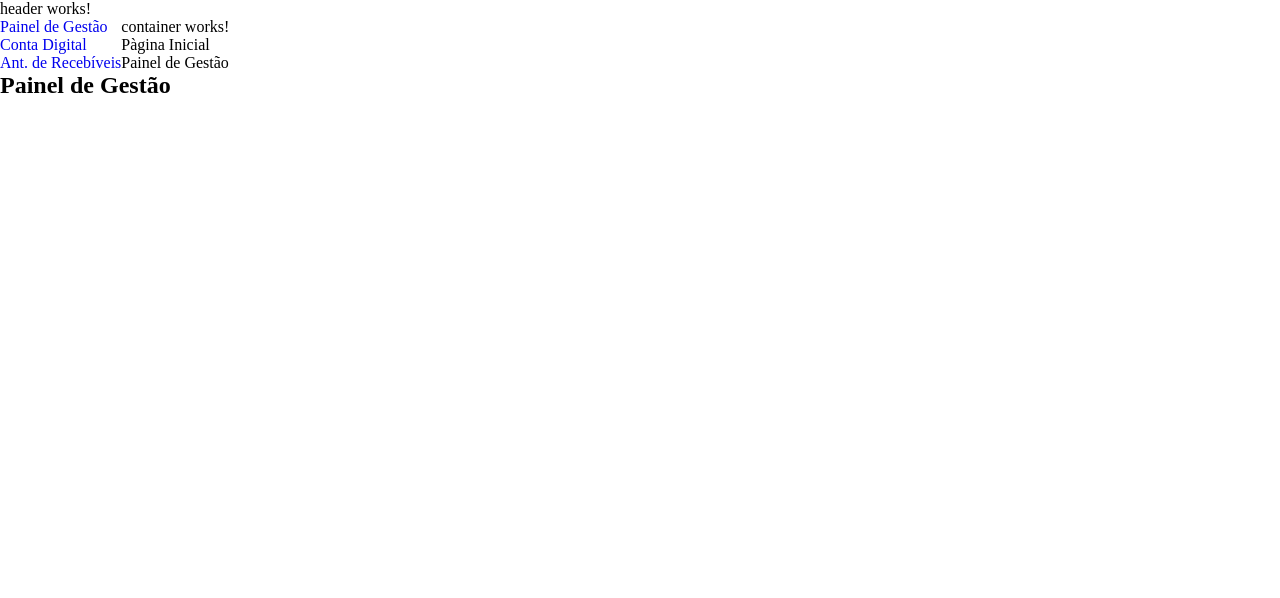
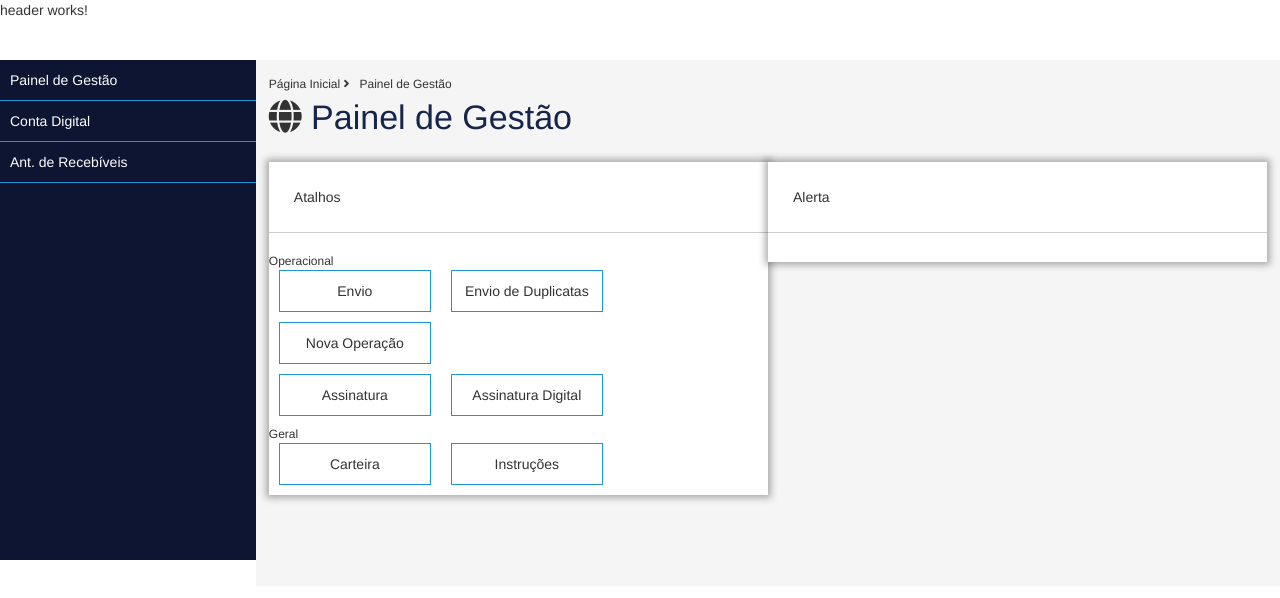
Before and after one commit to silvanoamaral/painel-gestao, an Angular app: page / in a window 1280 px wide. Shown: the top 598 px of the page. Built offline with nearby package versions, Linux system fonts and the light colour scheme.

Commit message:
desenvolvendo layout

```diff
--- a/src/app/app.component.html
+++ b/src/app/app.component.html
@@ -1,5 +1,4 @@
 <app-header class="header"></app-header>
-<app-menu class="navbar"></app-menu>
-<app-container class="container"></app-container>
+<app-menu class="navbar container"></app-menu>
 
 <router-outlet></router-outlet>
--- a/src/app/components/breadcrumb/breadcrumb.component.ts
+++ b/src/app/components/breadcrumb/breadcrumb.component.ts
@@ -4,7 +4,7 @@ import { Component, Input } from '@angular/core';
   selector: 'app-breadcrumb',
   template: `
     <ul>
-      <li>Pàgina Inicial</li>
+      <li>Página Inicial <span class="fa fa-angle-right"></span></li>
       <li>{{ page }}</li>
     </ul>
   `
--- a/src/app/page/ant-recebiveis/ant-recebiveis.component.ts
+++ b/src/app/page/ant-recebiveis/ant-recebiveis.component.ts
@@ -3,8 +3,12 @@ import { Component, Input } from '@angular/core';
 @Component({
   selector: 'app-ant-recebiveis',
   template: `
-    <app-breadcrumb [page]="page" class="breadcrumb"></app-breadcrumb>
-    <h2 class="title">Ant. de Recebíveis</h2>
+    <div class="container content">
+      <div class="content__top">
+        <app-breadcrumb [page]="page" class="breadcrumb"></app-breadcrumb>
+        <h2 class="title">Ant. de Recebíveis</h2>
+      </div>
+    </div>
   `
 })
 export class AntRecebiveisComponent {
--- a/src/app/page/conta-digital/conta-digital.component.ts
+++ b/src/app/page/conta-digital/conta-digital.component.ts
@@ -3,8 +3,12 @@ import { Component, Input } from '@angular/core';
 @Component({
   selector: 'app-conta-digital',
   template: `
-    <app-breadcrumb [page]="page" class="breadcrumb"></app-breadcrumb>
-    <h2 class="title">Conta Digital</h2>
+    <div class="container content">
+      <div class="content__top">
+        <app-breadcrumb [page]="page" class="breadcrumb"></app-breadcrumb>
+        <h2 class="title">Conta Digital</h2>
+      </div>
+    </div>
   `
 })
 export class ContaDigitalComponent {
--- /dev/null
+++ b/src/app/page/painel-gestao/painel-gestao.component.html
@@ -0,0 +1,37 @@
+<div class="container content">
+    <div class="content__top">
+        <app-breadcrumb [page]="page" class="breadcrumb"></app-breadcrumb>
+
+        <h2 class="title">
+            <i class="fa fa-globe"></i>
+            Painel de Gestão
+        </h2>
+    </div>
+    <div class="content__bottom">
+        <div class="cart atalhos">
+            <h3>Atalhos</h3>
+            <div class="cart__box">
+                <p>Operacional</p>
+                <div class="cart__box--grid">
+                    <span>Envio</span>
+                    <span>Envio de Duplicatas</span>
+                    <span>Nova Operação</span>
+                </div>
+                <div class="cart__box--grid">
+                    <span>Assinatura</span>
+                    <span>Assinatura Digital</span>
+                </div>
+            </div>
+            <div class="cart__box">
+                <p>Geral</p>
+                <div class="cart__box--grid">
+                    <span>Carteira</span>
+                    <span>Instruções</span>
+                </div>
+            </div>
+        </div>
+        <div class="cart alerta">
+            <h3>Alerta</h3>
+        </div>
+    </div>
+</div>
--- a/src/app/page/painel-gestao/painel-gestao.component.ts
+++ b/src/app/page/painel-gestao/painel-gestao.component.ts
@@ -2,10 +2,7 @@ import { Component } from '@angular/core';
 
 @Component({
   selector: 'app-painel-gestao',
-  template: `
-    <app-breadcrumb [page]="page" class="breadcrumb"></app-breadcrumb>
-    <h2 class="title">Painel de Gestão</h2>
-  `
+  templateUrl: './painel-gestao.component.html'
 })
 export class PainelGestaoComponent {
   page = 'Painel de Gestão';
--- a/src/index.html
+++ b/src/index.html
@@ -2,11 +2,17 @@
 <html lang="en">
 <head>
   <meta charset="utf-8">
-  <title>MyFirstApp</title>
+  <title>Painel de Gestão</title>
   <base href="/">
 
   <meta name="viewport" content="width=device-width, initial-scale=1">
   <link rel="icon" type="image/x-icon" href="favicon.ico">
+
+  <link rel='stylesheet' id='font-smr-style-css'  href='https://maxcdn.bootstrapcdn.com/font-awesome/4.7.0/css/font-awesome.min.css?ver=1.1.5' type='text/css' media='all' />
+  <link rel="stylesheet" href="https://use.fontawesome.com/releases/v5.5.0/css/all.css" integrity="sha384-B4dIYHKNBt8Bc12p+WXckhzcICo0wtJAoU8YZTY5qE0Id1GSseTk6S+L3BlXeVIU" crossorigin="anonymous">
+
+
+
 </head>
 <body>
   <app-root></app-root>
--- a/src/styles.scss
+++ b/src/styles.scss
@@ -2,10 +2,133 @@
   padding: 0px;
   margin: 0px;
   list-style: none;
+  font-family: 'Montserrat',"Helvetica Neue",Helvetica,Arial,sans-serif;
+  font-size: 14px;
+  line-height: 1.42857143;
+  color: #333;
 }
 a {
   text-decoration: none;
 }
+
+$color-white: #fff;
+$bg-white: #fff;
+$bg-menu: #0e1532;
+$bg-content: #f5f5f5;
+$border-header: #ccc;
+$border-menu: #2095d4;
+$border-list-cart: #2095d4;
+$color-title: #16254c;
+$border-content-h3: #ccc;
+
+.header {
+  width: 100%;
+  background: $bg-white;
+  overflow: hidden;
+  min-height: 60px;
+  display: block;
+}
+
+.container {
+  float: left;
+  min-height: 500px;
+}
+
 .navbar {
-  float: left;
+  background-color: $bg-menu;
+  width: 20%;
+
+  nav {
+    ul {
+      > li {
+        display: block;
+        padding: 10px;
+        border-bottom: 1px solid $border-menu;
+
+        > a {
+          color: $color-white;
+        }
+      }
+    }
+  }
 }
+
+.content {
+  background-color: $bg-content;
+  width: 78%;
+  padding: 1%;
+
+  .content__top {
+    margin-bottom: 20px;
+
+    .breadcrumb {
+      width: 100%;
+      display: block;
+
+      > ul {
+        > li {
+          display: inline-block;
+          padding: 0 10px 0 0px;
+          font-size: 12px;
+          position: relative;
+
+          i.seta {
+            font-size: 11px;
+            position: relative;
+            left: 8px;
+            margin-right: 10px;
+          }
+
+        }
+      }
+    }
+
+    h2 {
+      &.title {
+        color: $color-title;
+        font-weight: 100;
+        font-size: 34px;
+      }
+    }
+  }
+
+  .content__bottom {
+    .cart {
+      -webkit-box-shadow: 0px 0px 7px 3px rgba(0,0,0,0.31);
+      -moz-box-shadow: 0px 0px 7px 3px rgba(0,0,0,0.31);
+      box-shadow: 0px 0px 7px 3px rgba(0,0,0,0.31);
+      float: left;
+      width: 50%;
+      background-color: $bg-white;
+      min-height: 100px;
+
+      h3 {
+        font-weight: 100;
+        line-height: 70px;
+        height: 70px;
+        font-size: 14px;
+        padding-left: 25px;
+        border-bottom: 1px solid $border-content-h3;
+        margin-bottom: 20px;
+      }
+
+      .cart__box {
+        p {
+          font-size: 12px;
+        }
+
+        .cart__box--grid {
+          span {
+            border: 1px solid $border-list-cart;
+            padding: 10px;
+            max-width: 130px;
+            min-width: 130px;
+            display: inline-block;
+            text-align: center;
+            margin: 0 10px 10px 10px;
+          }
+        }
+      }
+    }
+  }
+}
```
